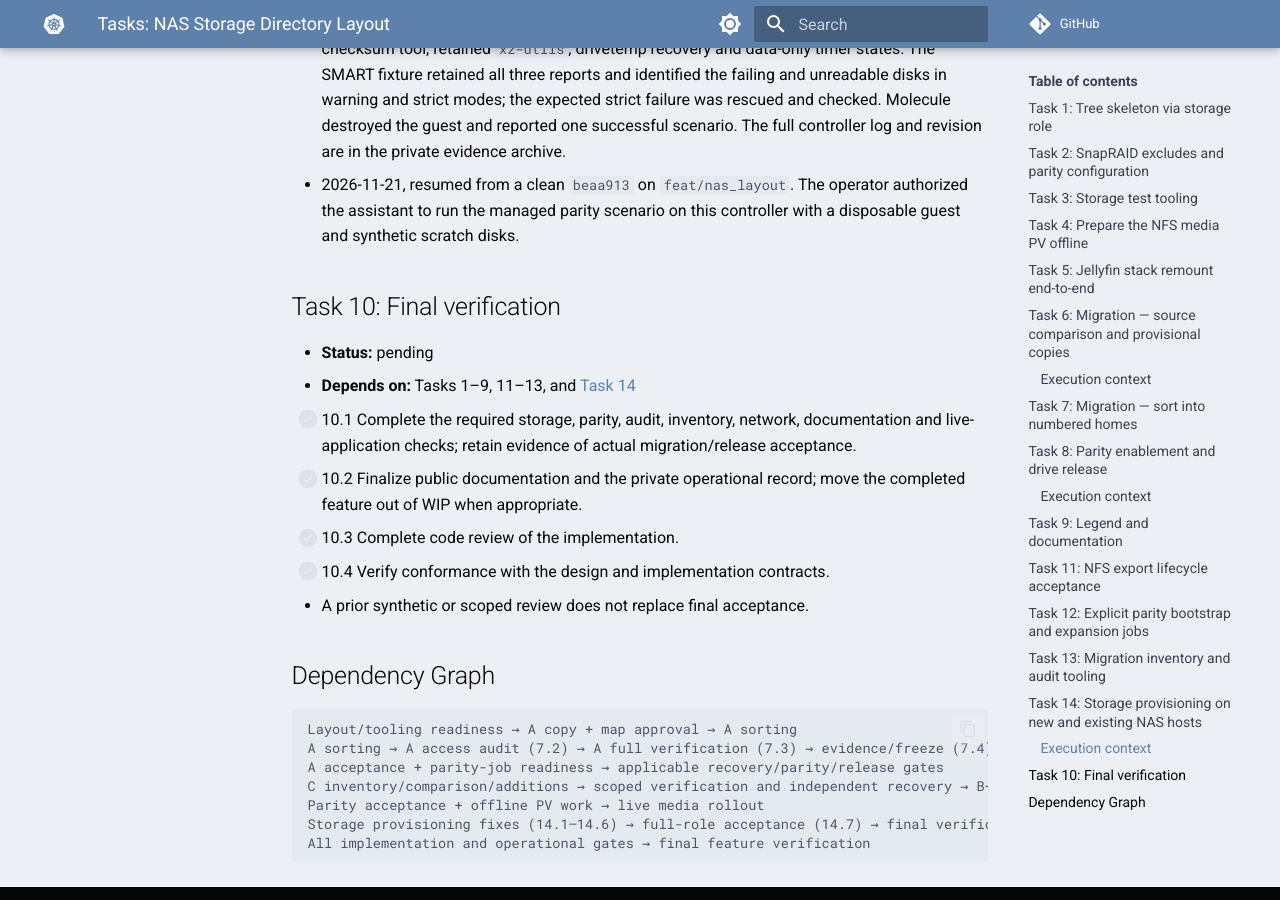
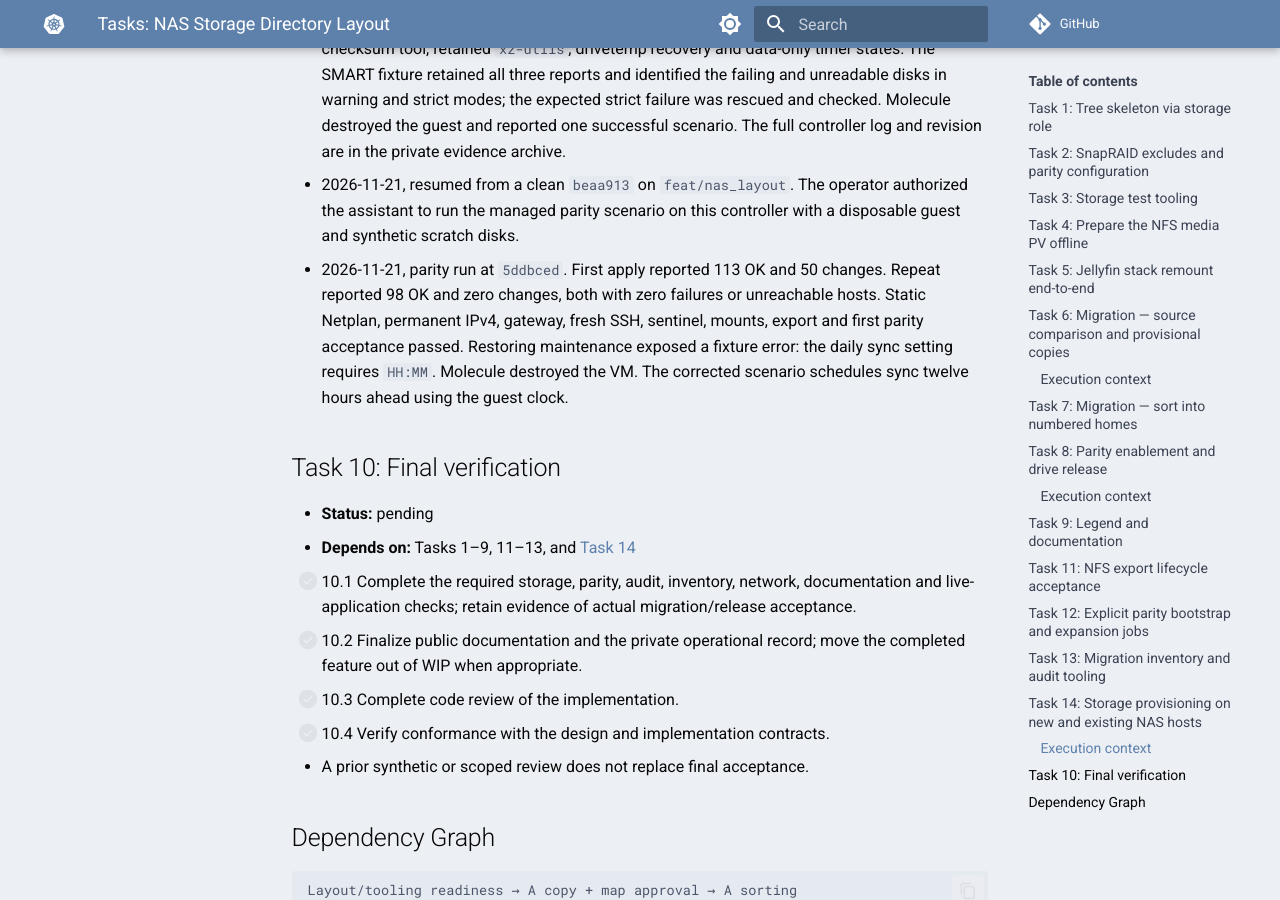
Before and after one commit to serpro69/ktchn8s, an MkDocs documentation site: the page built from docs/feat/wip/nas-storage-layout/tasks.md, in a window 1280 px wide and 900 px high, scrolled down 12742 px. Built offline with MkDocs 1.6.1 and Material for MkDocs 9.7.7, drawn with Linux system fonts in a browser that asks for light colours; comment, search, counter and statistics services are not loaded; the version menu is left out.

Commit message:
Check the effective Netplan overlay and exercise a valid daily sync time

```diff
--- a/docs/feat/wip/nas-storage-layout/tasks.md
+++ b/docs/feat/wip/nas-storage-layout/tasks.md
@@ -448,6 +448,13 @@ accepted migration.
 - 2026-11-21, resumed from a clean `beaa913` on `feat/nas_layout`. The
   operator authorized the assistant to run the managed parity scenario on
   this controller with a disposable guest and synthetic scratch disks.
+- 2026-11-21, parity run at `5ddbced`. First apply reported 113 OK and
+  50 changes. Repeat reported 98 OK and zero changes, both with zero failures
+  or unreachable hosts. Static Netplan, permanent IPv4, gateway, fresh SSH,
+  sentinel, mounts, export and first parity acceptance passed. Restoring
+  maintenance exposed a fixture error: the daily sync setting requires
+  `HH:MM`. Molecule destroyed the VM. The corrected scenario schedules sync
+  twelve hours ahead using the guest clock.
 
 ## Task 10: Final verification
 
```
Also changed, not shown: metal/roles/storage/molecule/provision/README.md (+1 -1 lines), 3 other files.
